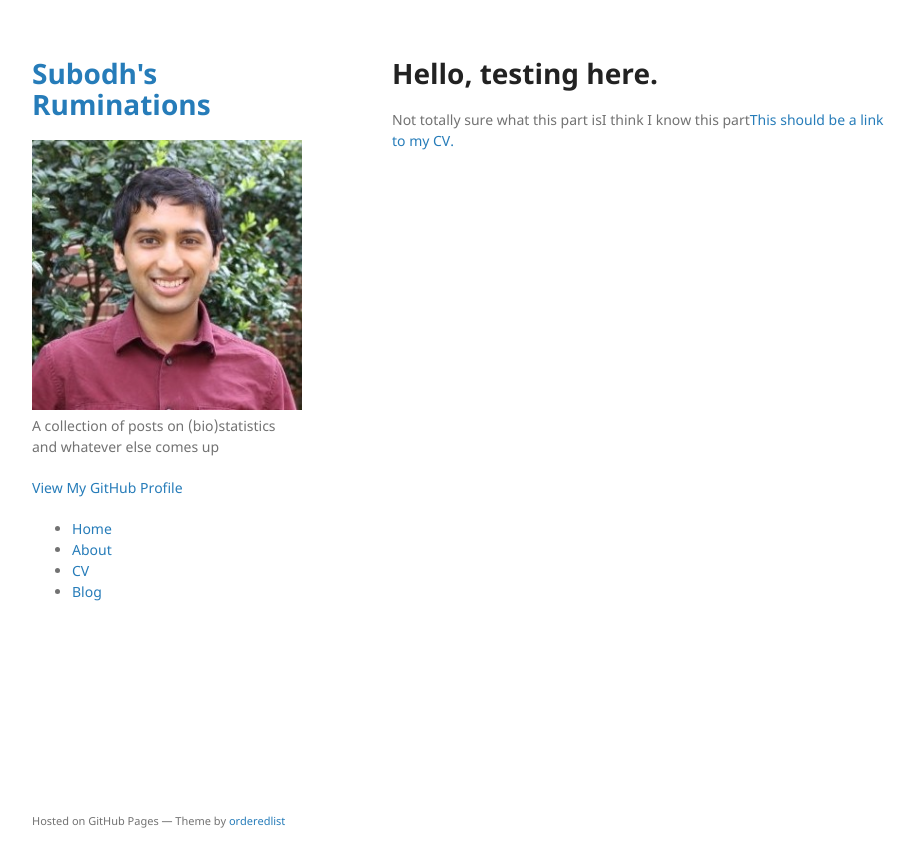
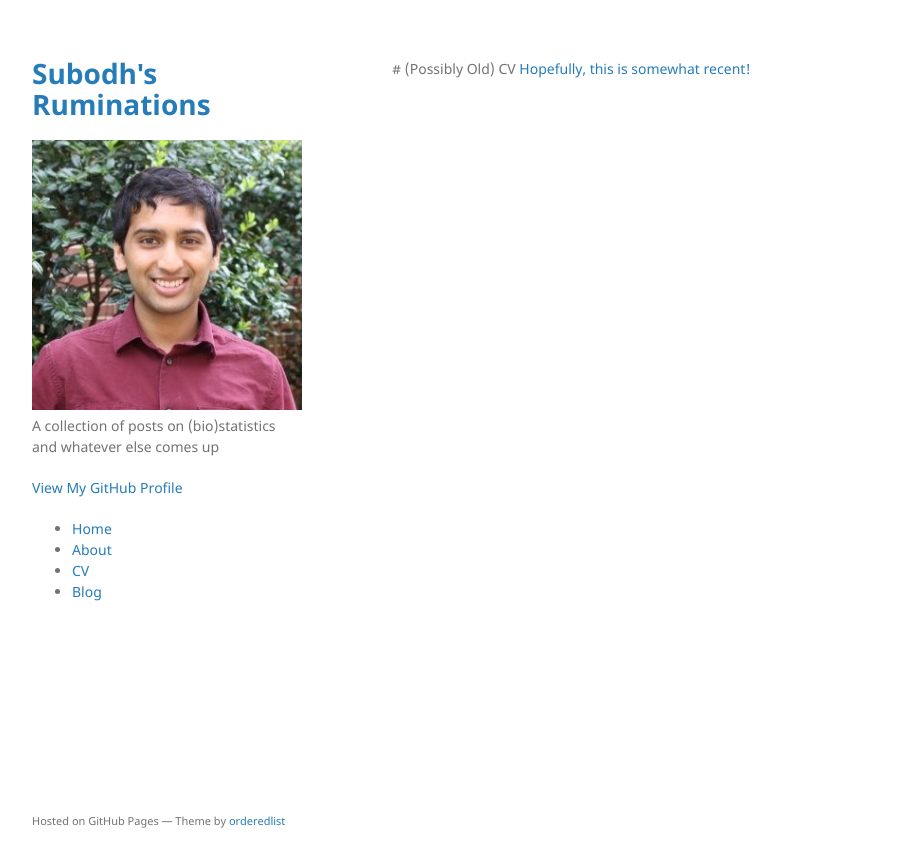
Before and after one commit to srselukar/srselukar.github.io, a Jekyll site: the page built from cv/index.html, in a window 1280 px wide. Shown: the top 867 px of the page, without its empty margins (178-1092 px from the left). Built offline with Jekyll 4.4.1, drawn with Linux system fonts in a browser that asks for light colours.

Commit message:
Update index.html

```diff
--- a/cv/index.html
+++ b/cv/index.html
@@ -2,7 +2,6 @@
 layout: default
 title: Subodh Selukar
 ---
-<div class="blurb">
-	<h1>Hello, testing here.</h1>
-	<p>Not totally sure what this part is</em>I think I know this part<a href="/assets/cv.pdf">This should be a link to my CV.</a></p>
-</div><!-- /.blurb -->
+# (Possibly Old) CV
+
+<a href="/assets/cv.pdf">Hopefully, this is somewhat recent!</a></p>
```
